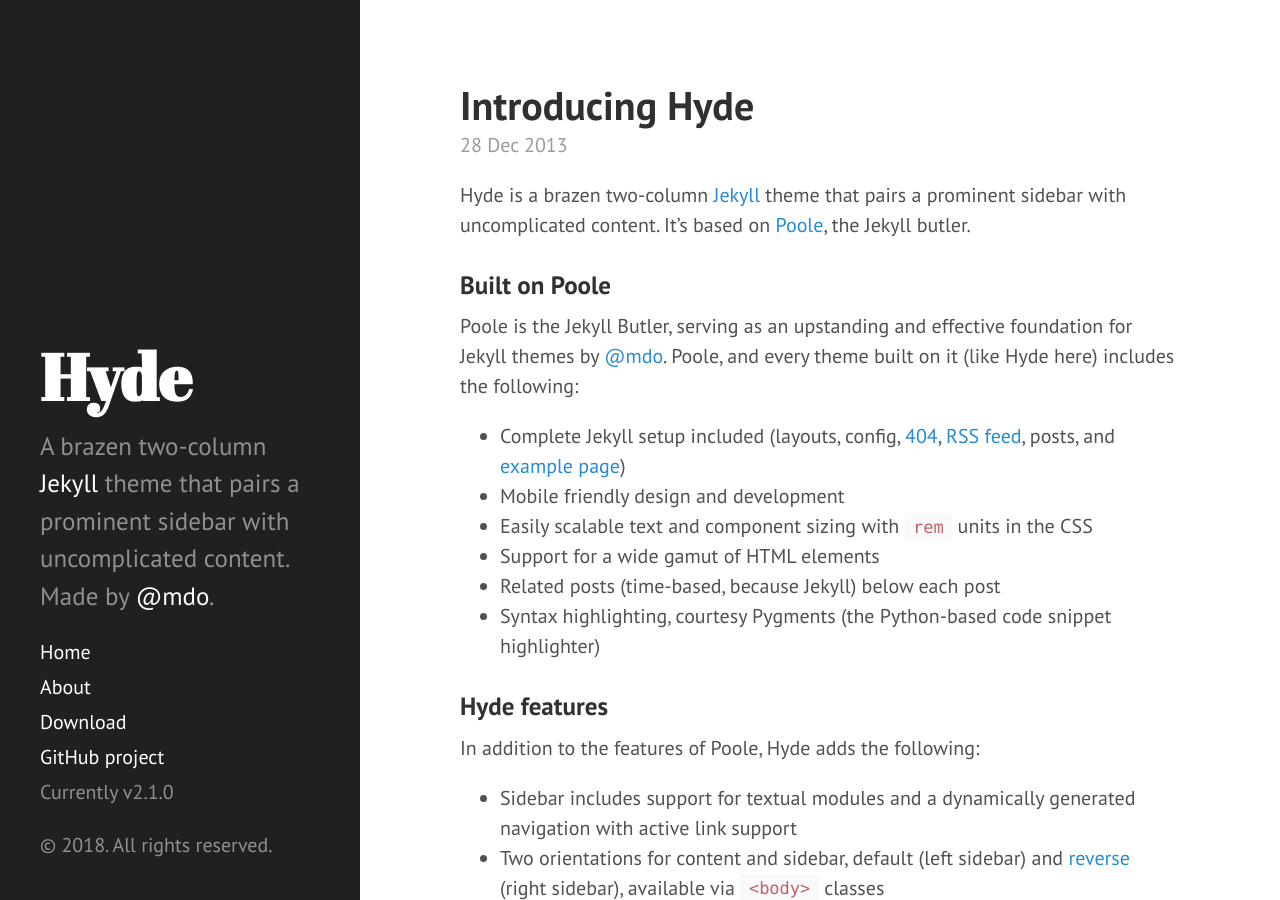
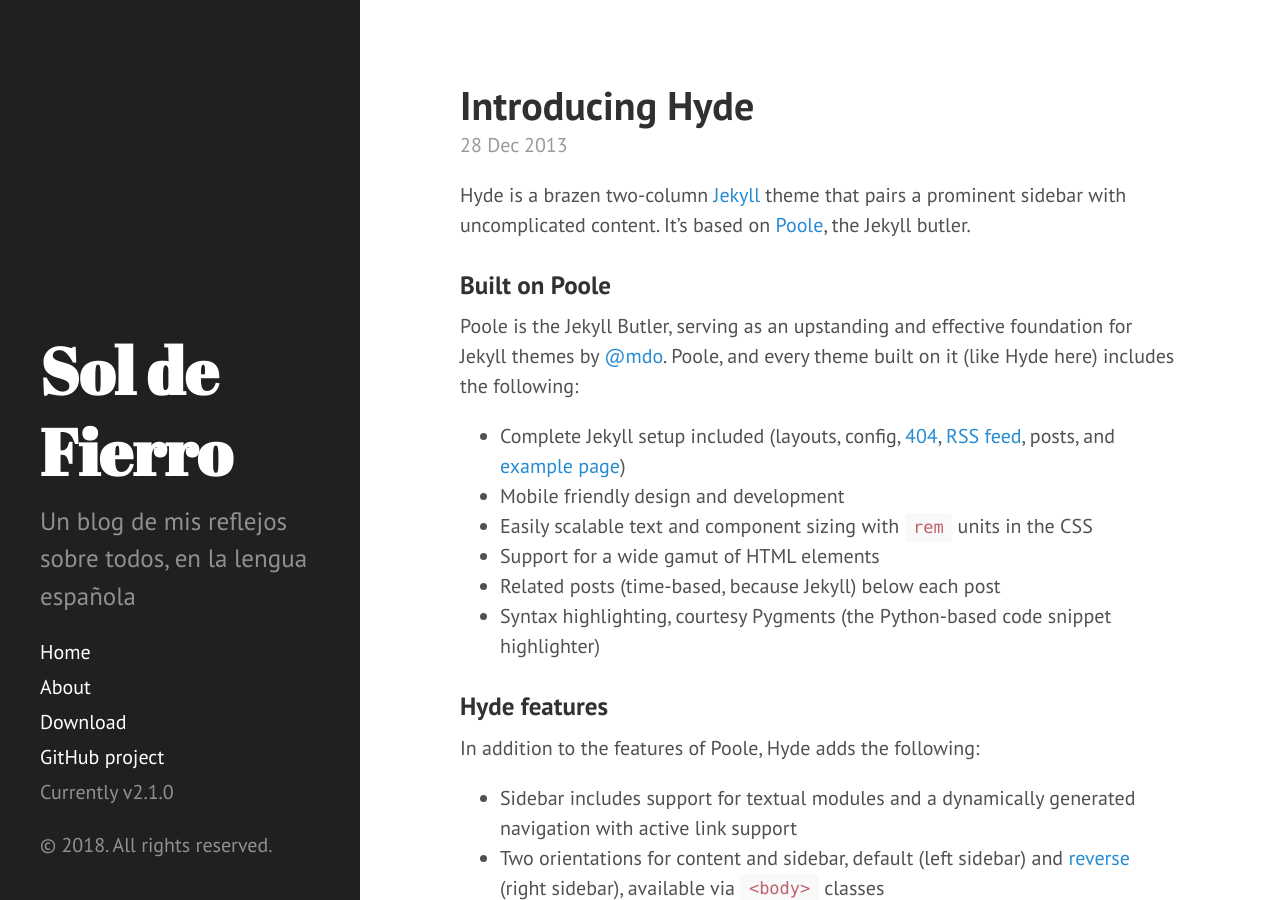
Before and after one commit to soldefierro/soldefierro.github.io, a Jekyll site: the page built from index.html, in a window 1280 px wide and 900 px high. Built offline with Jekyll 4.4.1, drawn with Linux system fonts in a browser that asks for light colours; Markdown is read by kramdown in place of the engine named in the settings; the list of posts is cut into pages by our own code.

```diff
--- a/_config.yml
+++ b/_config.yml
@@ -4,13 +4,13 @@
 
 # Permalinks
 permalink:        pretty
-relative_permalinks: true
+relative_permalinks: false
 
 # Setup
-title:            Hyde
-tagline:          'A Jekyll theme'
-description:      'A brazen two-column <a href="http://jekyllrb.com" target="_blank">Jekyll</a> theme that pairs a prominent sidebar with uncomplicated content. Made by <a href="https://twitter.com/mdo" target="_blank">@mdo</a>.'
-url:              http://hyde.getpoole.com
+title:            Sol de Fierro
+tagline:          'Mis reflejos de todos, en español'
+description:      'Un blog de mis reflejos sobre todos, en la lengua española'
+url:              soldefierro.github.io
 baseurl:          /
 
 author:
@@ -23,4 +23,4 @@
 version:          2.1.0
 
 github:
-  repo:           https://github.com/poole/hyde
+  repo:           https://github.com/soldefierro/soldefierro.github.io
```
Also changed, not shown: 1 other file.
